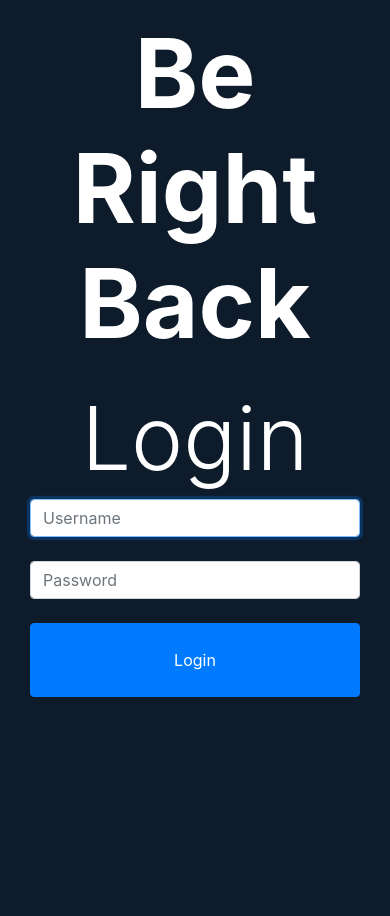
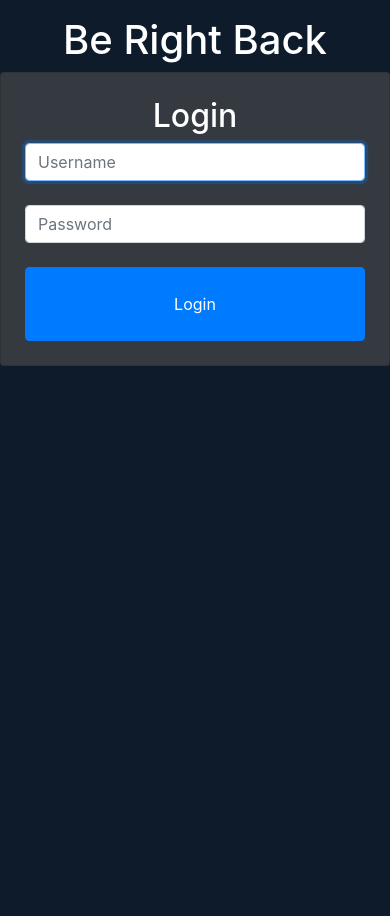
Before and after one commit to hyddeos/Be-Right-Back, a Django app: page /login/ in a window 390 px wide. Before the commit the page ends 697 px from the top, so only its background shows below. Run offline with Django 4.2, Linux system fonts and the light colour scheme; parts of the project's set-up code (start-up, migrations or seed data) failed here and were passed over; some libraries are stand-ins or nearby versions.

Commit message:
mobile view fixes and new deployed db.

```diff
--- a/brb/templates/brb/layout.html
+++ b/brb/templates/brb/layout.html
@@ -1,16 +1,26 @@
 <!DOCTYPE html>
 <html lang="en">
-    <head>
-        <title>{% block title %}Be Right Back{% endblock %}</title>
-        <link rel="stylesheet" href="https://stackpath.bootstrapcdn.com/bootstrap/4.4.1/css/bootstrap.min.css" integrity="sha384-Vkoo8x4CGsO3+Hhxv8T/Q5PaXtkKtu6ug5TOeNV6gBiFeWPGFN9MuhOf23Q9Ifjh" crossorigin="anonymous">
-        <link rel="stylesheet" href="https://cdn.jsdelivr.net/npm/bootstrap-icons@1.10.2/font/bootstrap-icons.css">
-    </head>
+  <head>
+    <title>{% block title %}Be Right Back{% endblock %}</title>
+    <link
+      rel="stylesheet"
+      href="https://stackpath.bootstrapcdn.com/bootstrap/4.4.1/css/bootstrap.min.css"
+      integrity="sha384-Vkoo8x4CGsO3+Hhxv8T/Q5PaXtkKtu6ug5TOeNV6gBiFeWPGFN9MuhOf23Q9Ifjh"
+      crossorigin="anonymous"
+    />
+    <meta
+      name="viewport"
+      content="width=device-width, initial-scale=1, shrink-to-fit=no"
+    />
 
-    <body style="background-color:#0d1b2a;" class="mh-100 text-white mt-3 text-center">
-        <div class="container-fluid">
-            <h1 class="display-1 font-weight-bold">Be Right Back</h1>
-            {% block body %}
-            {% endblock %}
-        </div>
-    </body>
+    <link
+      rel="stylesheet"
+      href="https://cdn.jsdelivr.net/npm/bootstrap-icons@1.10.2/font/bootstrap-icons.css"
+    />
+  </head>
+
+  <body style="background-color: #0d1b2a" class="text-white mt-3 text-center">
+    <h1 class="display-2font-weight-bold">Be Right Back</h1>
+    {% block body %} {% endblock %}
+  </body>
 </html>
--- a/brb/templates/brb/login.html
+++ b/brb/templates/brb/login.html
@@ -1,8 +1,9 @@
 {% extends "brb/layout.html" %}
 
 {% block body %}
-<div class="container-xl mt-4">
-    <h2 class="display-2 ">Login</h2>
+<section class="vh-100">
+    <div class="card mx-auto bg-dark text-bg-dark p-4 container-sm">
+        <h2>Login</h2>
         <div class="row justify-content-center">
             <div class="container-xl">
                 <form action="{% url 'login' %}" method="post">
@@ -20,5 +21,5 @@
                 </form>
             </div>
         </div>
-</div>
+  </section>
 {% endblock %}
--- a/brb/urls.py
+++ b/brb/urls.py
@@ -6,6 +6,6 @@ urlpatterns = [
     path('login/', views.login_view, name='login'),
     path('logout/', views.logout_view, name='logout'),
     # path('register/', views.register_view, name="register"), # No need for this at this moment
-    path('temp/', views.superuser_view, name='temp'),
+    # path('temp/', views.superuser_view, name='temp'),
     path('api/', views.api, name='api'),
 ]
--- a/brb/views.py
+++ b/brb/views.py
@@ -105,7 +105,28 @@ def logout_view(request):
     logout(request)
     return HttpResponseRedirect(reverse("startpage"))
 
+@api_view(['GET'])
+@permission_classes([IsAuthenticatedOrReadOnly])
+def api(request):
 
+    if Away.objects.all()[0]:
+        away = Away.objects.all()[0]
+        # Check if there user has forgotten to remove Away-status
+        if away.active:
+            auto_off(away)
+    else:
+        return HttpResponse("Error, no object found")
+
+    if request.method == 'GET':
+        # Active Status
+        if away.active:
+            serializer = AwaySerializer(away, many=False)
+            return JsonResponse(serializer.data, safe=False)
+        # No active Status
+        else:
+            return HttpResponse(None)
+
+# Setup functions down below.
 """ # Dont need Register at this moment
 def register_view(request):
     if request.method == "POST":
@@ -134,7 +155,7 @@ def register_view(request):
         return render(request, "brb/register.html")
 """
 
-
+"""
 def superuser_view(request):
     UserModel = get_user_model()
     load_dotenv()
@@ -149,25 +170,4 @@ def superuser_view(request):
         status_msg = "SU Created"
 
     return HttpResponse(status_msg)
-
-
-@api_view(['GET'])
-@permission_classes([IsAuthenticatedOrReadOnly])
-def api(request):
-
-    if Away.objects.all()[0]:
-        away = Away.objects.all()[0]
-        # Check if there user has forgotten to remove Away-status
-        if away.active:
-            auto_off(away)
-    else:
-        return HttpResponse("Error, no object found")
-
-    if request.method == 'GET':
-        # Active Status
-        if away.active:
-            serializer = AwaySerializer(away, many=False)
-            return JsonResponse(serializer.data, safe=False)
-        # No active Status
-        else:
-            return HttpResponse(None)
+"""
```
Also changed, not shown: brb/templates/brb/index.html (+10 -10 lines). Lines whose indentation alone changed are shown as unchanged.
